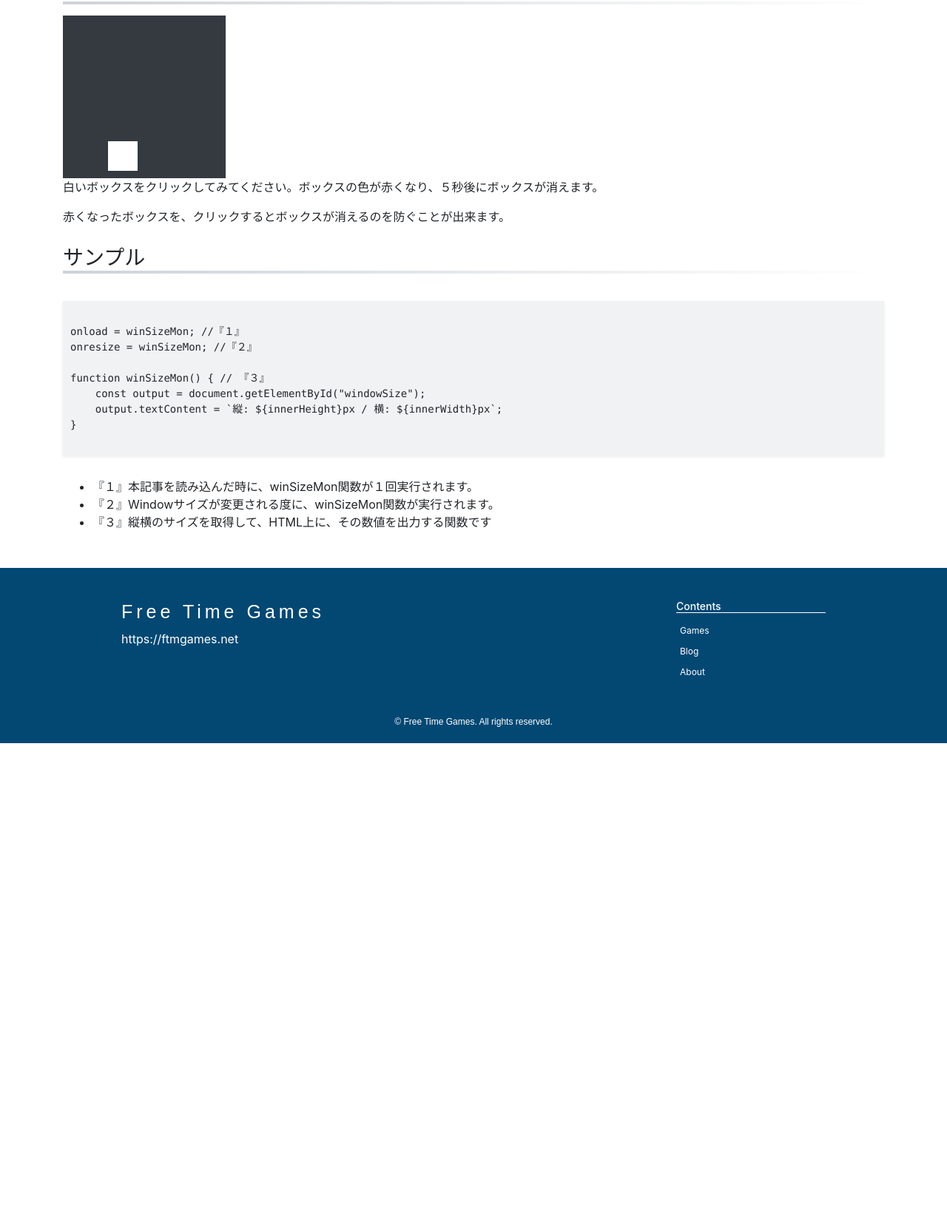
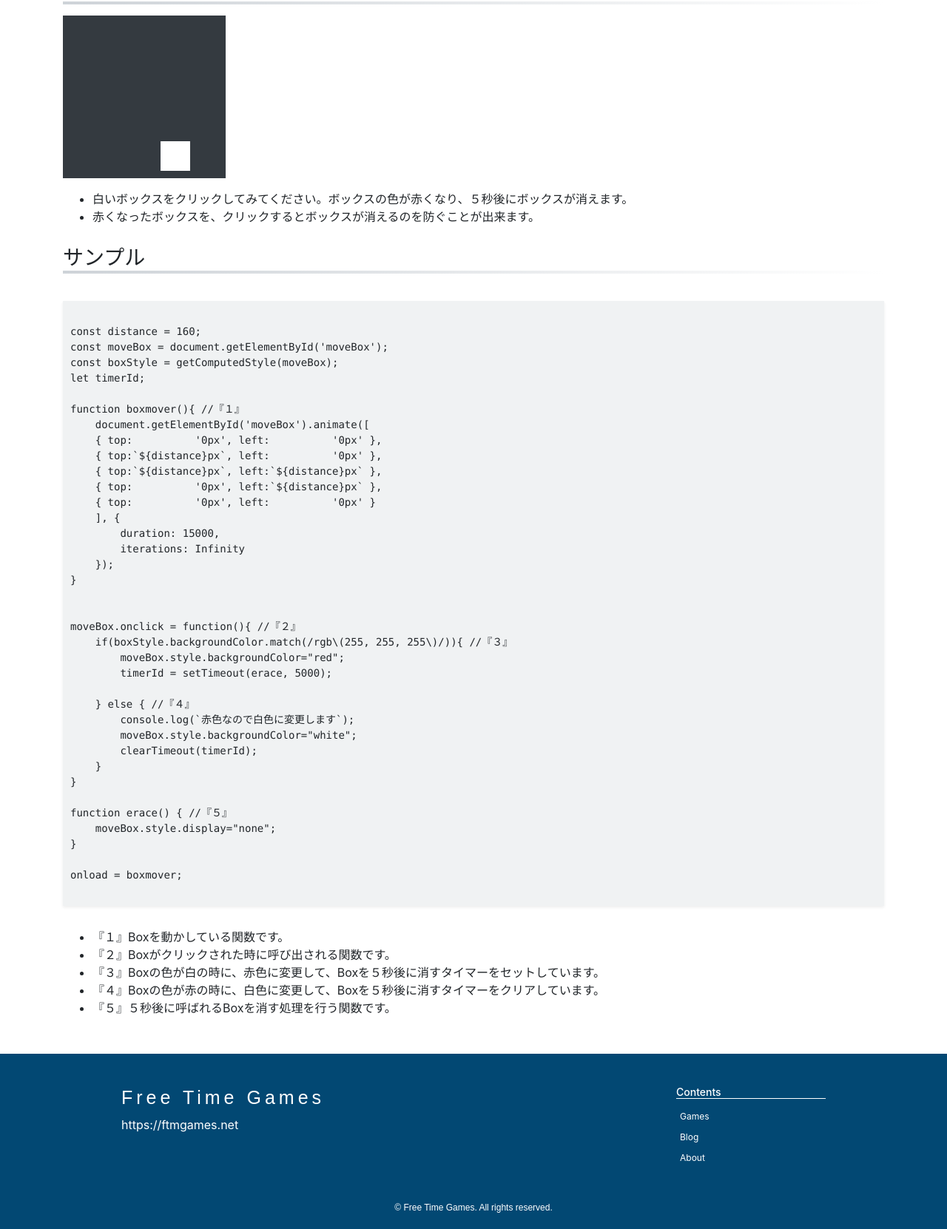
Before and after one commit to Aki321/ftmgames, a PHP site: page /blog/javascript-settimeout/index.php in a window 1280 px wide. Shown: the part 315-1977 px from the top of the page at 74% size. Before the commit the page ends 1320 px from the top, so only its background shows below. Run offline with PHP 8.4, Linux system fonts and the light colour scheme; some libraries are stand-ins or nearby versions.

Commit message:
Add clearTimeout

```diff
--- a/blog/javascript-settimeout/index.php
+++ b/blog/javascript-settimeout/index.php
@@ -28,25 +28,59 @@ $title = "JavaScript setTimeout";
         <div class=wrap_demo>
             <div id="moveBox"></div>
         </div>
-        <p>白いボックスをクリックしてみてください。ボックスの色が赤くなり、５秒後にボックスが消えます。</p>
-        <p>赤くなったボックスを、クリックするとボックスが消えるのを防ぐことが出来ます。</p>
+        <p></p>
+        <ul>
+            <li>白いボックスをクリックしてみてください。ボックスの色が赤くなり、５秒後にボックスが消えます。</li>
+            <li>赤くなったボックスを、クリックするとボックスが消えるのを防ぐことが出来ます。</li>
+        </ul>
 
         <h3>サンプル</h3>
         <div class="content shadow-sm"><pre>
             <code>
-onload = winSizeMon; //『１』
-onresize = winSizeMon; //『２』
+const distance = 160;
+const moveBox = document.getElementById('moveBox');
+const boxStyle = getComputedStyle(moveBox);
+let timerId;
 
-function winSizeMon() { // 『３』
-    const output = document.getElementById("windowSize");
-    output.textContent = `縦: ${innerHeight}px / 横: ${innerWidth}px`;
-}</code>
+function boxmover(){ //『１』
+    document.getElementById('moveBox').animate([
+    { top:          '0px', left:          '0px' },
+    { top:`${distance}px`, left:          '0px' },
+    { top:`${distance}px`, left:`${distance}px` },
+    { top:          '0px', left:`${distance}px` },
+    { top:          '0px', left:          '0px' }
+    ], {
+        duration: 15000,
+        iterations: Infinity
+    });
+}
+
+
+moveBox.onclick = function(){ //『２』
+    if(boxStyle.backgroundColor.match(/rgb\(255, 255, 255\)/)){ //『３』
+        moveBox.style.backgroundColor="red";
+        timerId = setTimeout(erace, 5000);
+
+    } else { //『４』
+        console.log(`赤色なので白色に変更します`);
+        moveBox.style.backgroundColor="white";
+        clearTimeout(timerId);
+    }
+}
+
+function erace() { //『５』
+    moveBox.style.display="none";
+}
+
+onload = boxmover;</code>
             </pre></div>
 
             <ul>
-                <li>『１』本記事を読み込んだ時に、winSizeMon関数が１回実行されます。</li>
-                <li>『２』Windowサイズが変更される度に、winSizeMon関数が実行されます。</li>
-                <li>『３』縦横のサイズを取得して、HTML上に、その数値を出力する関数です</li>
+                <li>『１』Boxを動かしている関数です。</li>
+                <li>『２』Boxがクリックされた時に呼び出される関数です。</li>
+                <li>『３』Boxの色が白の時に、赤色に変更して、Boxを５秒後に消すタイマーをセットしています。</li>
+                <li>『４』Boxの色が赤の時に、白色に変更して、Boxを５秒後に消すタイマーをクリアしています。</li>
+                <li>『５』５秒後に呼ばれるBoxを消す処理を行う関数です。</li>
             </ul>
 
      </div>
--- a/blog/javascript-settimeout/settimeout.js
+++ b/blog/javascript-settimeout/settimeout.js
@@ -1,8 +1,9 @@
 const distance = 160;
 const moveBox = document.getElementById('moveBox');
-const boxStyle = window.getComputedStyle(moveBox);
+const boxStyle = getComputedStyle(moveBox);
+let timerId;
 
-function vertically(){
+function boxmover(){
     document.getElementById('moveBox').animate([
     { top:          '0px', left:          '0px' },
     { top:`${distance}px`, left:          '0px' },
@@ -10,28 +11,28 @@ function vertically(){
     { top:          '0px', left:`${distance}px` },
     { top:          '0px', left:          '0px' }
     ], {
-        duration: 20000,
+        duration: 15000,
         iterations: Infinity
     });
 }
 
 
+moveBox.onclick = function(){
+    if(boxStyle.backgroundColor.match(/rgb\(255, 255, 255\)/)){
+        console.log(`白色なので赤色に変更します`);
+        moveBox.style.backgroundColor="red";
+        console.log(boxStyle.backgroundColor);
+        timerId = setTimeout(erace, 5000);
 
-moveBox.onclick = function(){
-    moveBox.style.backgroundColor="red";
-    console.log(boxStyle.backgroundColor);
-    setTimeout(erace, 5000);
+    } else {
+        console.log(`赤色なので白色に変更します`);
+        moveBox.style.backgroundColor="white";
+        clearTimeout(timerId);
+    }
 }
 
 function erace() {
     moveBox.style.display="none";
 }
 
-
-
-
-
-
-onload = vertically;
-
-console.log(boxStyle.backgroundColor);
+onload = boxmover;
```
